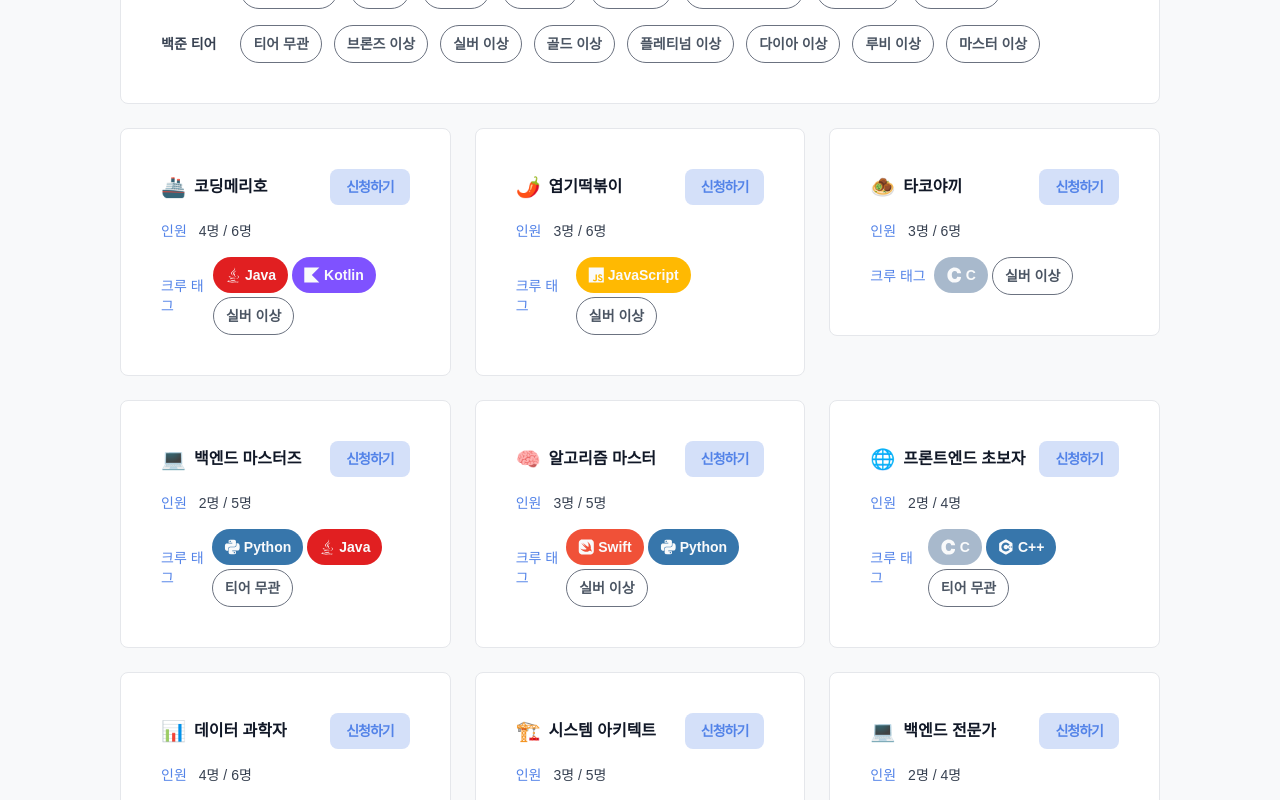
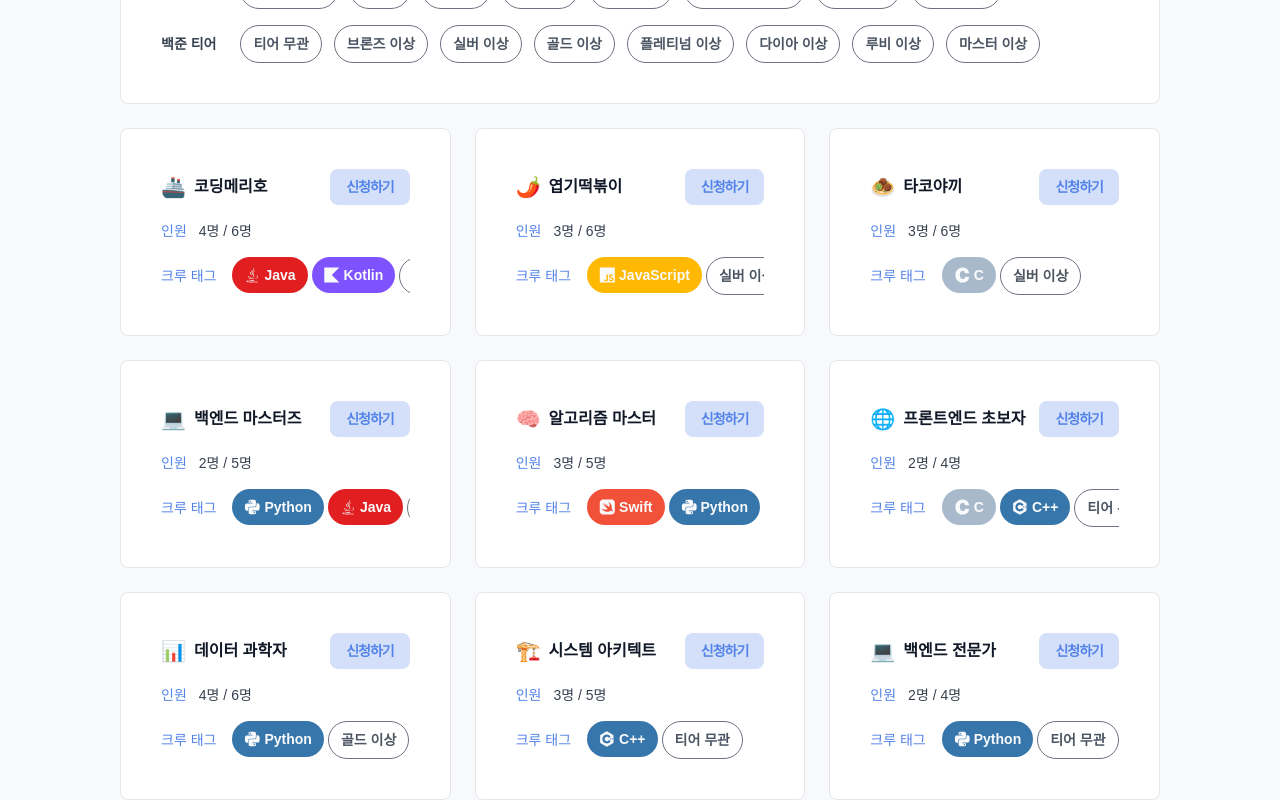
Before and after one commit to tle-ko/fe-web-react, a React (Create React App) app: page /crew in a window 1280 px wide. Shown: the part 720-1520 px from the top of the page. Built offline with nearby package versions, Linux system fonts and the light colour scheme; a web font is replaced by a local one.

Commit message:
✨ feat: 크루 리스트 예외처리

```diff
--- a/src/components/crewMain/crewList.jsx
+++ b/src/components/crewMain/crewList.jsx
@@ -1,3 +1,4 @@
+// crewList.jsx
 import Button from "../common/button";
 import { useState, useEffect } from "react";
 import LanguageTag from "../common/languageTag";
@@ -63,6 +64,16 @@ export default function CrewList({ data, pageIndex, numOfPage, userData }) {
 
   return (
     <div>
+      {pageData.length === 0 ? (
+        <div className="flex flex-col items-center gap-3 py-6 text-gray-600 my-16">
+          <div className="justify-start items-center gap-2 inline-flex animate-bounce">
+            <div className="w-1.5 h-1.5 bg-gray-600 rounded-full" />
+            <div className="w-1.5 h-1.5 bg-gray-600 rounded-full" />
+            <div className="w-1.5 h-1.5 bg-gray-600 rounded-full" />
+          </div>
+          <p>조건에 해당되는 크루가 없어요 😓</p>
+      </div>
+      ) : (
         <div className="cardGrid3 w-full flex-col justify-start items-start">
           {pageData.map((crew) => (
             <div key={crew.id} className="box justify-center items-start gap-3">
@@ -95,9 +106,9 @@ export default function CrewList({ data, pageIndex, numOfPage, userData }) {
                     <div className="text-color-blue-main ">인원</div>
                     <div className="text-gray-700">{crew.headcount}명 / {crew.headcount_limit}명</div>
                   </div>
-                  <div className="w-full justify-start items-center gap-2 inline-flex text-sm">
-                    <div className="w-max text-color-blue-main">크루 태그</div>
-                    <div className="justify-start items-start gap-1 flex flex-wrap">
+                  <div className="w-full justify-start items-center gap-4 inline-flex text-sm ">
+                    <p className=" text-color-blue-main whitespace-nowrap">크루 태그</p>
+                    <div className=" justify-start items-start gap-1 flex hidden-scrollbar overflow-x-auto">
                       {crew.allowed_languages.map((languageId) => (
                         <LanguageTag key={`language-${languageId}`} language={languageMapping[languageId]} />
                       ))}
@@ -109,6 +120,7 @@ export default function CrewList({ data, pageIndex, numOfPage, userData }) {
             </div>
           ))}
         </div>
+      )}
     </div>
   );
 }
```
